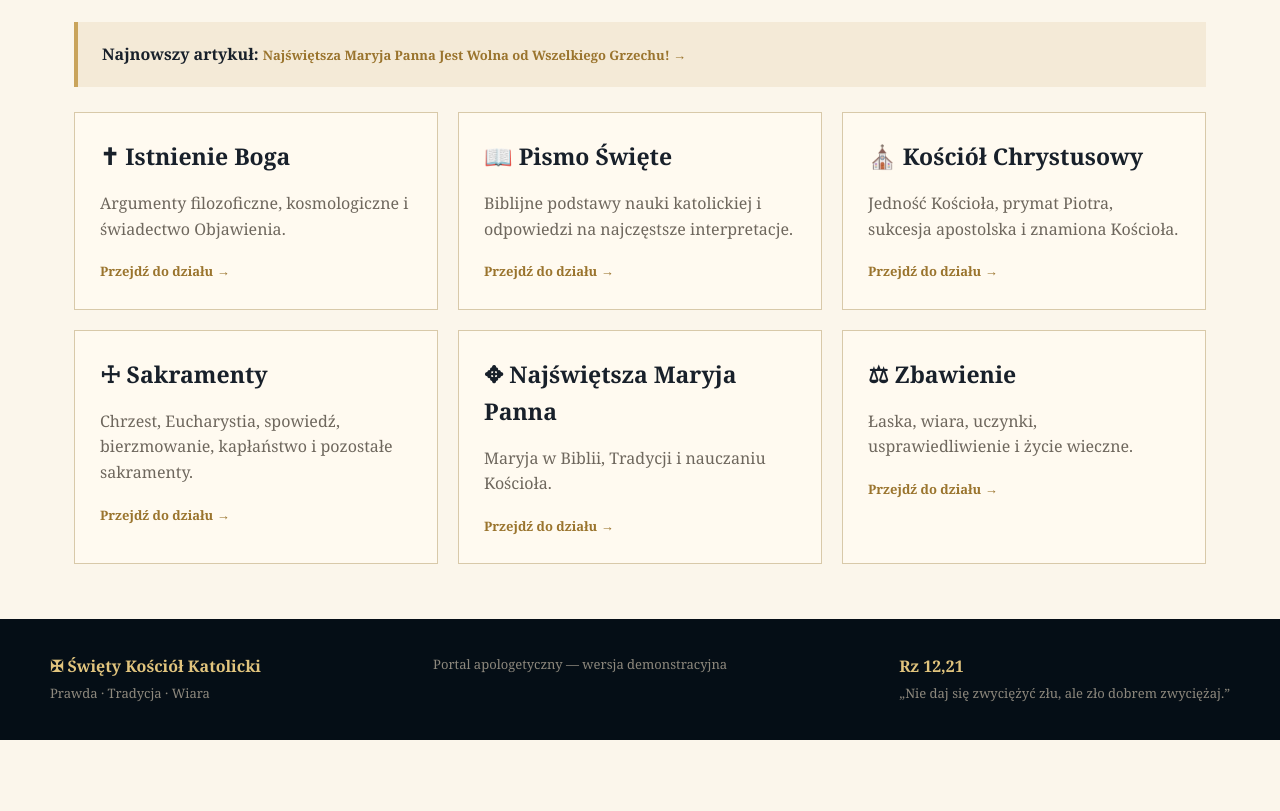
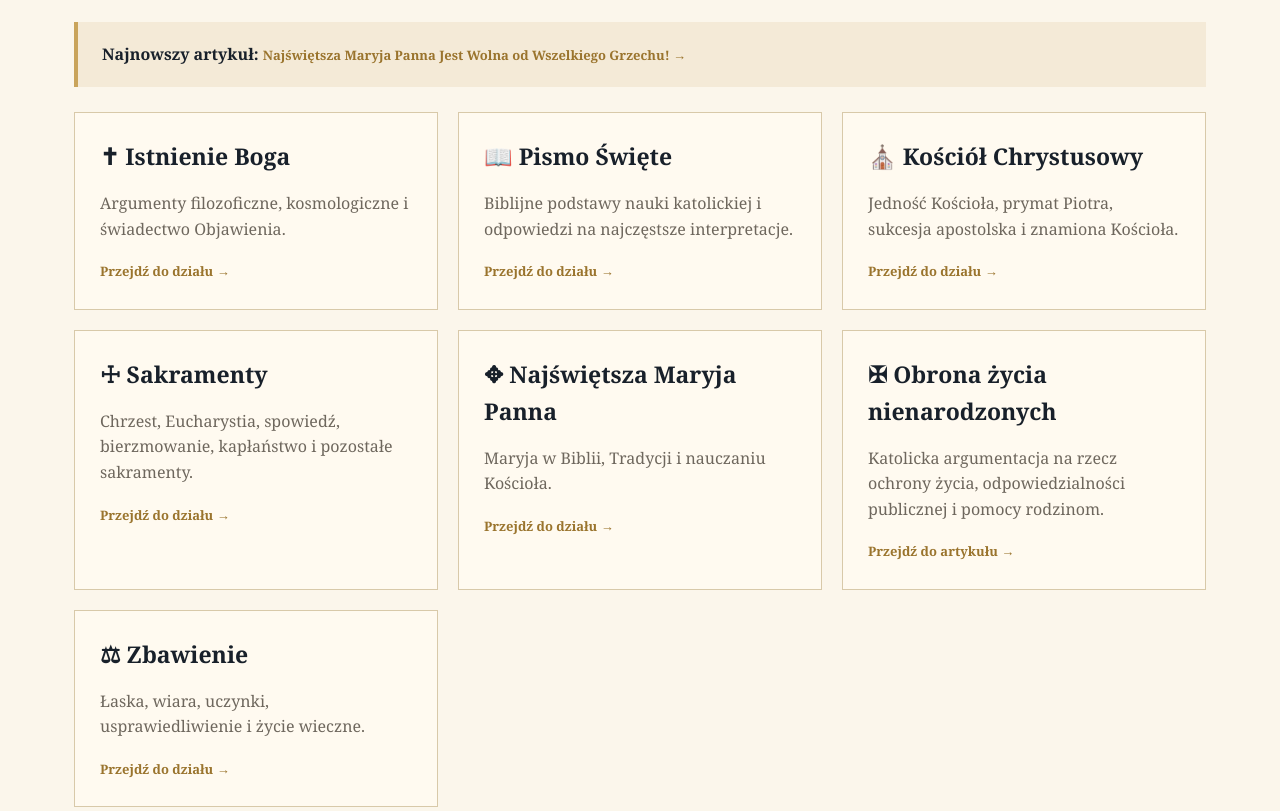
Before and after one commit to adrianzalejko-art/swiety-kosciol-katolicki-Adrian-alejko, a plain HTML site: page apologetyka.html in a window 1280 px wide. Shown: the part 763-1574 px from the top of the page. Before the commit the page ends 1503 px from the top, so only its background shows below. Drawn offline with Linux system fonts and the light colour scheme.

Commit message:
Dodaj artykuł o obronie życia do biblioteki apologetyki

```diff
--- a/apologetyka.html
+++ b/apologetyka.html
@@ -137,7 +137,7 @@
 </div></section>
 <main class="content">
 <div class="info"><strong>Uwaga:</strong> To pierwsza wersja działu. Kategorie i przykładowe materiały są przygotowane jako struktura do dalszego uzupełnienia.</div>
-<div class="info"><strong>Najnowszy artykuł:</strong> <a class="more" href="article-maryja.html">Najświętsza Maryja Panna Jest Wolna od Wszelkiego Grzechu! →</a></div><div class="content-grid"><article class="topic"><h3>✝ Istnienie Boga</h3><p>Argumenty filozoficzne, kosmologiczne i świadectwo Objawienia.</p><a href="#">Przejdź do działu →</a></article><article class="topic"><h3>📖 Pismo Święte</h3><p>Biblijne podstawy nauki katolickiej i odpowiedzi na najczęstsze interpretacje.</p><a href="#">Przejdź do działu →</a></article><article class="topic"><h3>⛪ Kościół Chrystusowy</h3><p>Jedność Kościoła, prymat Piotra, sukcesja apostolska i znamiona Kościoła.</p><a href="#">Przejdź do działu →</a></article><article class="topic"><h3>☩ Sakramenty</h3><p>Chrzest, Eucharystia, spowiedź, bierzmowanie, kapłaństwo i pozostałe sakramenty.</p><a href="#">Przejdź do działu →</a></article><article class="topic"><h3>✥ Najświętsza Maryja Panna</h3><p>Maryja w Biblii, Tradycji i nauczaniu Kościoła.</p><a href="article-maryja.html">Przejdź do działu →</a></article><article class="topic"><h3>⚖ Zbawienie</h3><p>Łaska, wiara, uczynki, usprawiedliwienie i życie wieczne.</p><a href="#">Przejdź do działu →</a></article></div>
+<div class="info"><strong>Najnowszy artykuł:</strong> <a class="more" href="article-maryja.html">Najświętsza Maryja Panna Jest Wolna od Wszelkiego Grzechu! →</a></div><div class="content-grid"><article class="topic"><h3>✝ Istnienie Boga</h3><p>Argumenty filozoficzne, kosmologiczne i świadectwo Objawienia.</p><a href="#">Przejdź do działu →</a></article><article class="topic"><h3>📖 Pismo Święte</h3><p>Biblijne podstawy nauki katolickiej i odpowiedzi na najczęstsze interpretacje.</p><a href="#">Przejdź do działu →</a></article><article class="topic"><h3>⛪ Kościół Chrystusowy</h3><p>Jedność Kościoła, prymat Piotra, sukcesja apostolska i znamiona Kościoła.</p><a href="#">Przejdź do działu →</a></article><article class="topic"><h3>☩ Sakramenty</h3><p>Chrzest, Eucharystia, spowiedź, bierzmowanie, kapłaństwo i pozostałe sakramenty.</p><a href="#">Przejdź do działu →</a></article><article class="topic"><h3>✥ Najświętsza Maryja Panna</h3><p>Maryja w Biblii, Tradycji i nauczaniu Kościoła.</p><a href="article-maryja.html">Przejdź do działu →</a></article><article class="topic"><h3>✠ Obrona życia nienarodzonych</h3><p>Katolicka argumentacja na rzecz ochrony życia, odpowiedzialności publicznej i pomocy rodzinom.</p><a href="obrona-zycia-nienarodzonych.html">Przejdź do artykułu →</a></article><article class="topic"><h3>⚖ Zbawienie</h3><p>Łaska, wiara, uczynki, usprawiedliwienie i życie wieczne.</p><a href="#">Przejdź do działu →</a></article></div>
 </main><footer>
   <div class="footer-inner">
     <div><strong>✠ Święty Kościół Katolicki</strong><br><span class="copyright">Prawda · Tradycja · Wiara</span></div>
```
